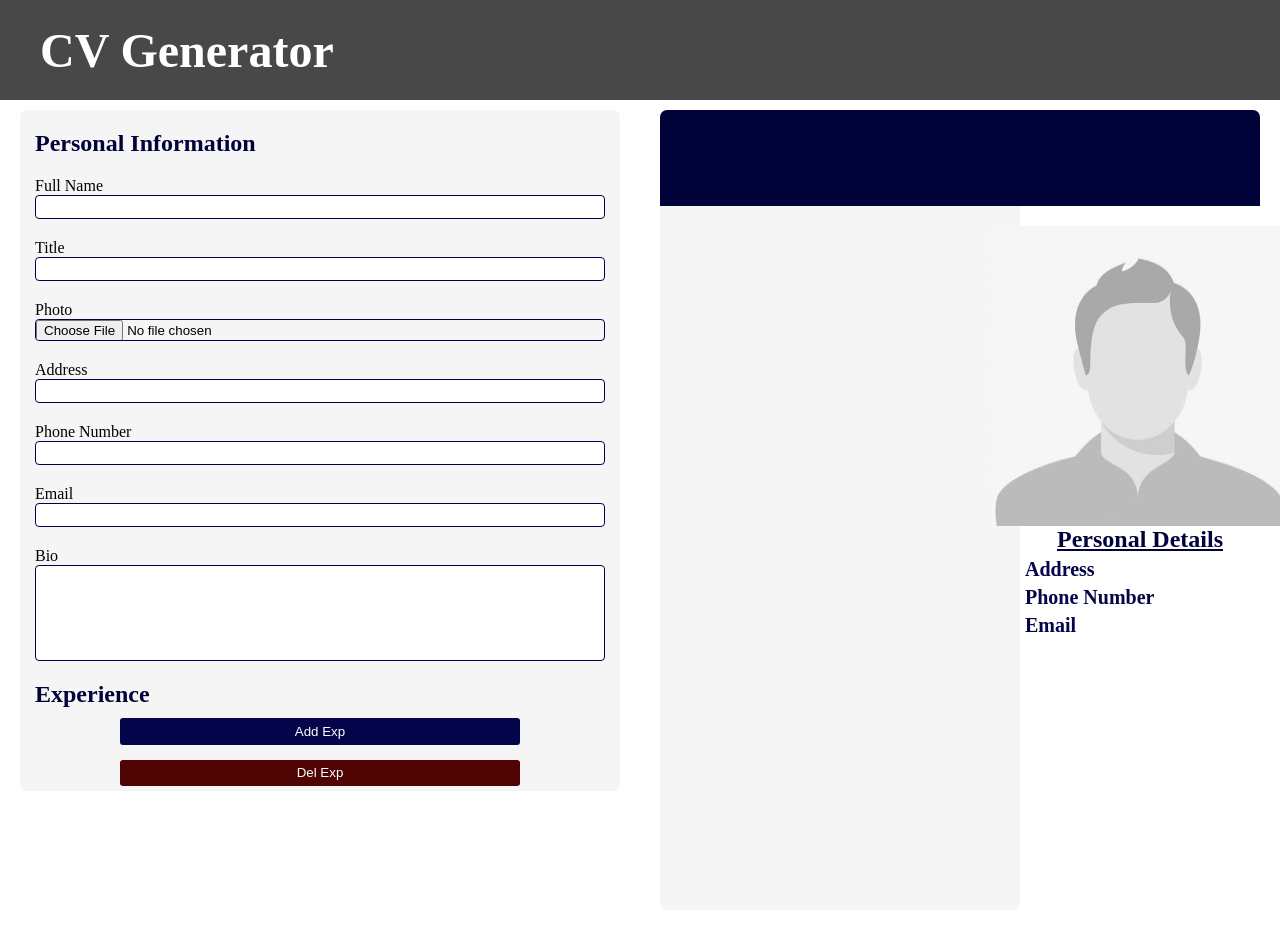
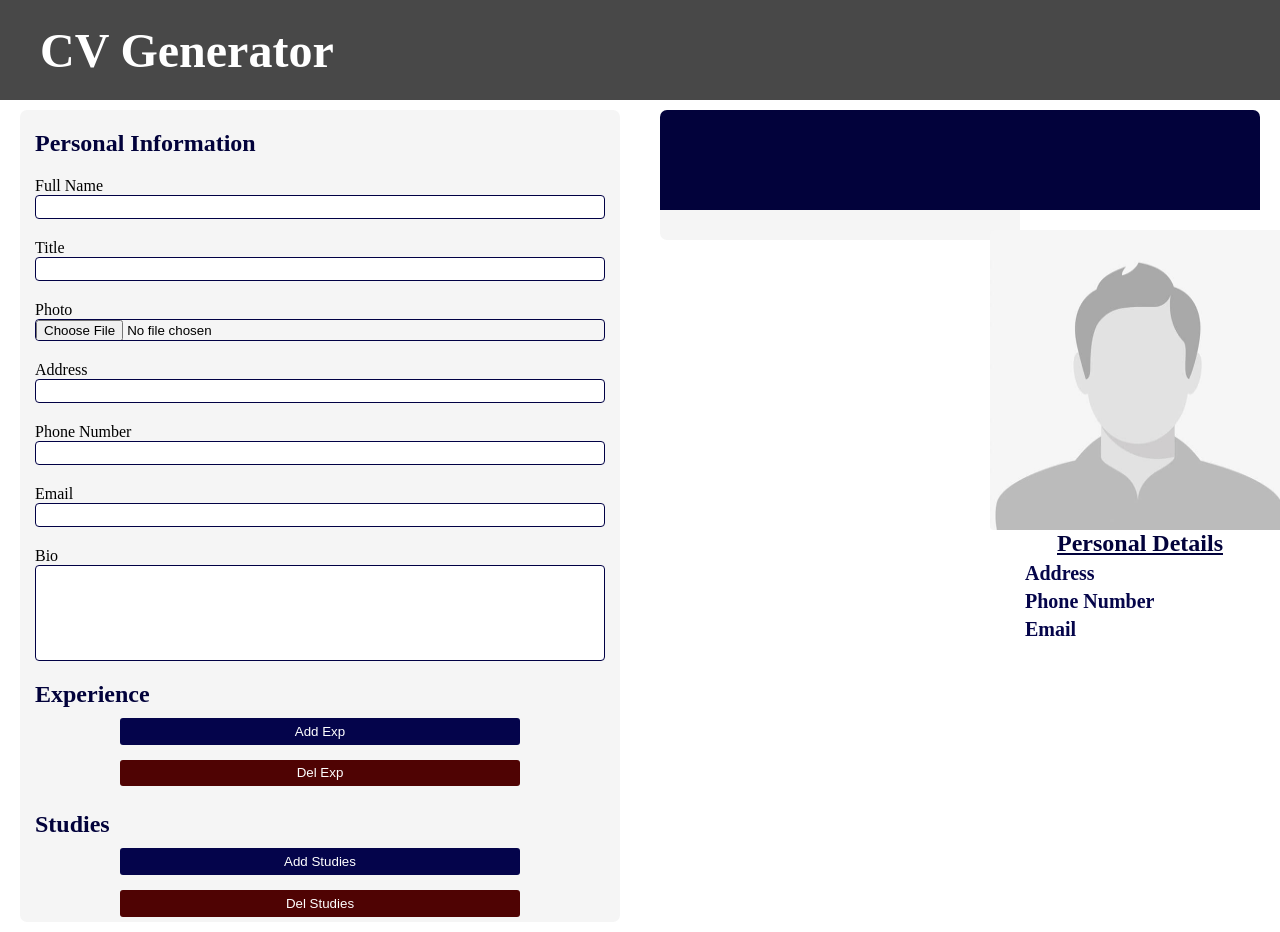
Before and after one commit to Hekimianz/cv-application, a React (Create React App) app: page / in a window 1280 px wide. Built offline with nearby package versions, Linux system fonts and the light colour scheme.

Commit message:
implemented add/del studies

```diff
--- a/src/App.js
+++ b/src/App.js
@@ -13,6 +13,7 @@ export default function App() {
     bio: "",
   });
   const [experience, setExperience] = React.useState([]);
+  const [study, setStudy] = React.useState([]);
 
   function changeData(e, dataName) {
     setData((prevData) => {
@@ -36,6 +37,24 @@ export default function App() {
     });
   }
 
+  function addStudy() {
+    setStudy((prevStudy) => {
+      return prevStudy.concat({
+        id: nanoid(),
+        school: "",
+        title: "",
+        from: "",
+        to: "",
+      });
+    });
+  }
+
+  function delStudy() {
+    setStudy((prevData) => {
+      return prevData.slice(0, -1);
+    });
+  }
+
   function delExp() {
     setExperience((prevData) => {
       return prevData.slice(0, -1);
@@ -56,7 +75,22 @@ export default function App() {
             };
       });
     });
-    console.log(experience);
+  }
+
+  function changeStudy(e, dataName) {
+    const id = e.target.dataset.id;
+    setStudy((prevData) => {
+      return prevData.map((obj) => {
+        return id === obj.id
+          ? {
+              ...obj,
+              [dataName]: e.target.value,
+            }
+          : {
+              ...obj,
+            };
+      });
+    });
   }
 
   return (
@@ -69,10 +103,14 @@ export default function App() {
           handleData={changeData}
           exp={experience}
           handleExp={changeExp}
-          btnHandlerAdd={addExp}
-          btnHandlerDel={delExp}
+          btnHandlerAddExp={addExp}
+          btnHandlerDelExp={delExp}
+          study={study}
+          handleStudy={changeStudy}
+          btnHandlerAddStudy={addStudy}
+          btnHandlerDelStudy={delStudy}
         />
-        <Cv data={data} exp={experience} />
+        <Cv data={data} exp={experience} study={study} />
       </div>
     </div>
   );
--- a/src/components/Cv.js
+++ b/src/components/Cv.js
@@ -1,11 +1,15 @@
 import React from "react";
 import "./styles/Cv.css";
 import profilePic from "../profilePic.jpg";
-import Experience from "../components/Experience.js";
+import Experience from "./Experience.js";
+import Studies from "./Studies";
 import { nanoid } from "nanoid";
 export default function Cv(props) {
   const experiences = props.exp.map((item) => (
     <Experience key={nanoid()} exp={item} totalExp={props.exp} />
+  ));
+  const studies = props.study.map((item) => (
+    <Studies key={nanoid()} study={item} totalStudies={props.study} />
   ));
   return (
     <div className="cv--cont">
@@ -21,6 +25,10 @@ export default function Cv(props) {
             <p className="cv--leftSubtitle">Experience</p>
           )}
           {experiences}
+          {props.study.length >= 1 && (
+            <p className="cv--leftSubtitle">Studies</p>
+          )}
+          {studies}
         </div>
         <div className="cv--right">
           <img className="cv--pic" src={profilePic} alt="profile" />
--- a/src/components/Edit.js
+++ b/src/components/Edit.js
@@ -51,6 +51,50 @@ export default function Edit(props) {
           />
         </div>
         {props.exp.length > 1 && <hr className="edit--hr"></hr>}
+      </div>
+    );
+  });
+
+  const studies = props.study.map((item) => {
+    return (
+      <div key={() => nanoid()}>
+        <div className="edit--item">
+          <span>School Name</span>
+          <input
+            data-id={item.id}
+            type="text"
+            className="input"
+            onChange={(e) => props.handleStudy(e, "school")}
+          />
+        </div>
+        <div className="edit--item">
+          <span>Title</span>
+          <input
+            data-id={item.id}
+            type="text"
+            className="input"
+            onChange={(e) => props.handleStudy(e, "title")}
+          />
+        </div>
+        <div className="edit--item">
+          <span>From</span>
+          <input
+            data-id={item.id}
+            type="text"
+            className="input"
+            onChange={(e) => props.handleStudy(e, "from")}
+          />
+        </div>
+        <div className="edit--item">
+          <span>To</span>
+          <input
+            data-id={item.id}
+            type="text"
+            className="input"
+            onChange={(e) => props.handleStudy(e, "to")}
+          />
+        </div>
+        {props.study.length > 1 && <hr className="edit--hr"></hr>}
       </div>
     );
   });
@@ -125,11 +169,19 @@ export default function Edit(props) {
         <h2 className="edit--head">Experience</h2>
         {experience}
       </div>
-      <button onClick={props.btnHandlerAdd} className="edit--add-xp-btn">
+      <button onClick={props.btnHandlerAddExp} className="edit--add-xp-btn">
         Add Exp
       </button>
-      <button onClick={props.btnHandlerDel} className="edit--del-xp-btn">
+      <button onClick={props.btnHandlerDelExp} className="edit--del-xp-btn">
         Del Exp
+      </button>
+      <h2 className="edit--head">Studies</h2>
+      {studies}
+      <button onClick={props.btnHandlerAddStudy} className="edit--add-xp-btn">
+        Add Studies
+      </button>
+      <button onClick={props.btnHandlerDelStudy} className="edit--del-xp-btn">
+        Del Studies
       </button>
     </div>
   );
--- /dev/null
+++ b/src/components/Studies.js
@@ -0,0 +1,25 @@
+import React from "react";
+export default function Studies(props) {
+  return (
+    <div className="exp--cont">
+      <p className="exp--item">
+        <span className="exp--subtitle-2">School: </span>
+        {props.study.school}
+      </p>
+      <p className="exp--item">
+        <span className="exp--subtitle-2">Title: </span>
+        {props.study.title}
+      </p>
+      <p className="exp--item">
+        <span className="exp--subtitle-2">From: </span>
+        {props.study.from}
+      </p>
+      <p className="exp--item">
+        <span className="exp--subtitle-2">To: </span>
+        {props.study.to}
+      </p>
+
+      {props.totalStudies.length > 1 && <hr className="exp--hr" />}
+    </div>
+  );
+}
--- a/src/components/styles/Cv.css
+++ b/src/components/styles/Cv.css
@@ -1,6 +1,6 @@
 .cv--cont {
   width: 50%;
-  height: 100vh;
+  height: 100%;
   display: flex;
   flex-direction: column;
   background-color: white;
@@ -9,7 +9,7 @@
 }
 
 .cv--top {
-  height: 12%;
+  height: 100px;
   width: 100%;
   background-color: rgb(2, 2, 59);
   border-top-left-radius: 7px;
@@ -21,7 +21,7 @@
   align-items: flex-start;
 }
 .cv--bot {
-  height: 88%;
+  height: 100%;
   width: 100%;
   display: flex;
 }
@@ -32,6 +32,7 @@
   width: 60%;
   border-bottom-left-radius: 7px;
   border-bottom-right-radius: 7px;
+  padding-bottom: 20px;
 }
 
 .cv--right {
```
